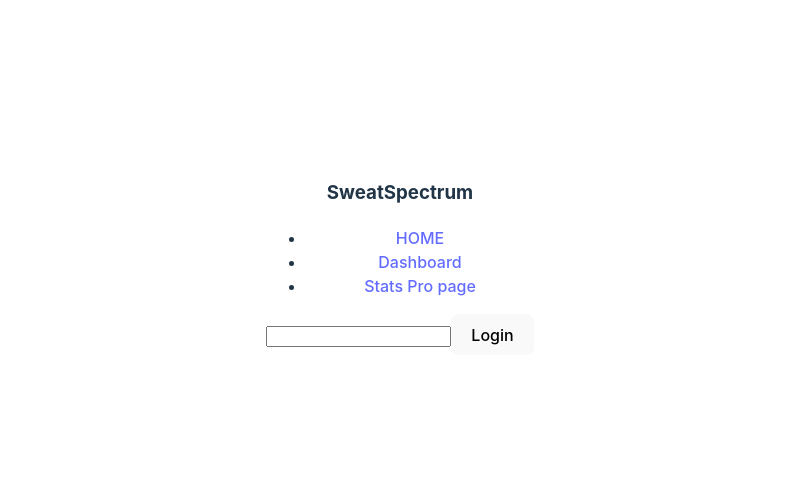
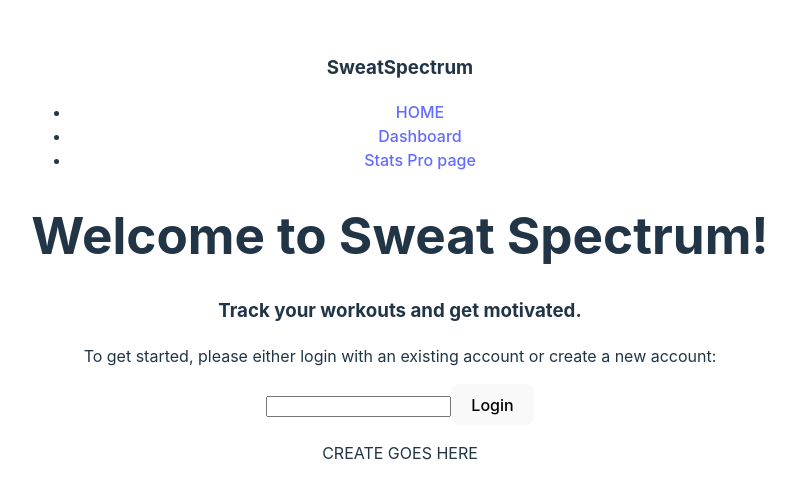
Before and after one commit to Dominik137/Sweat-Spectrum-FullStack-Project, a React (Vite) app in the folder Frontend/SweatSpectrum/: page / in a window 1280 px wide. Shown: the part 142-640 px from the top of the page, without its empty margins (240-1036 px from the left). Built offline with nearby package versions, Linux system fonts and the light colour scheme.

Commit message:
home setup basic

```diff
--- a/Frontend/SweatSpectrum/src/components/DashWorkouts.jsx
+++ b/Frontend/SweatSpectrum/src/components/DashWorkouts.jsx
@@ -2,6 +2,8 @@ function WorkoutList(){
     return(
         //List of workouts on the dashboard goes here - for a single user only.
         <>
+        <hr/>
+
         </>
     );
 }
--- a/Frontend/SweatSpectrum/src/components/dashboard.jsx
+++ b/Frontend/SweatSpectrum/src/components/dashboard.jsx
@@ -6,6 +6,11 @@ function Dashboard(){
         //Full dashboard page that contains the high level stats, individual workouts for a single user, and an "Add Workout" button.
         <div>
             <h1>Dashboard</h1>
+            <hr/>
+            <div>
+                <p>Add a new workout</p>
+                <button>+</button>
+            </div>
             <DashStats />
             <WorkoutList />
         </div>
--- a/Frontend/SweatSpectrum/src/components/home.jsx
+++ b/Frontend/SweatSpectrum/src/components/home.jsx
@@ -4,7 +4,18 @@ function Home(){
     return (
         // Initial landing page that contains the login form, create account form, and can be accessed by anyone.
         <div>
-            <LogIn/>
+            <h1>Welcome to Sweat Spectrum!</h1>
+            <h3>Track your workouts and get motivated.</h3>
+
+            <p>To get started, please either login with an existing account or create a new account:</p>
+            <div className="login-create-container">
+                <div className="login-module">
+                    <LogIn/>
+                </div>
+                <div className="create-module">
+                    <p>CREATE GOES HERE</p>
+                </div>
+            </div>
         </div>
     )
 }
```
